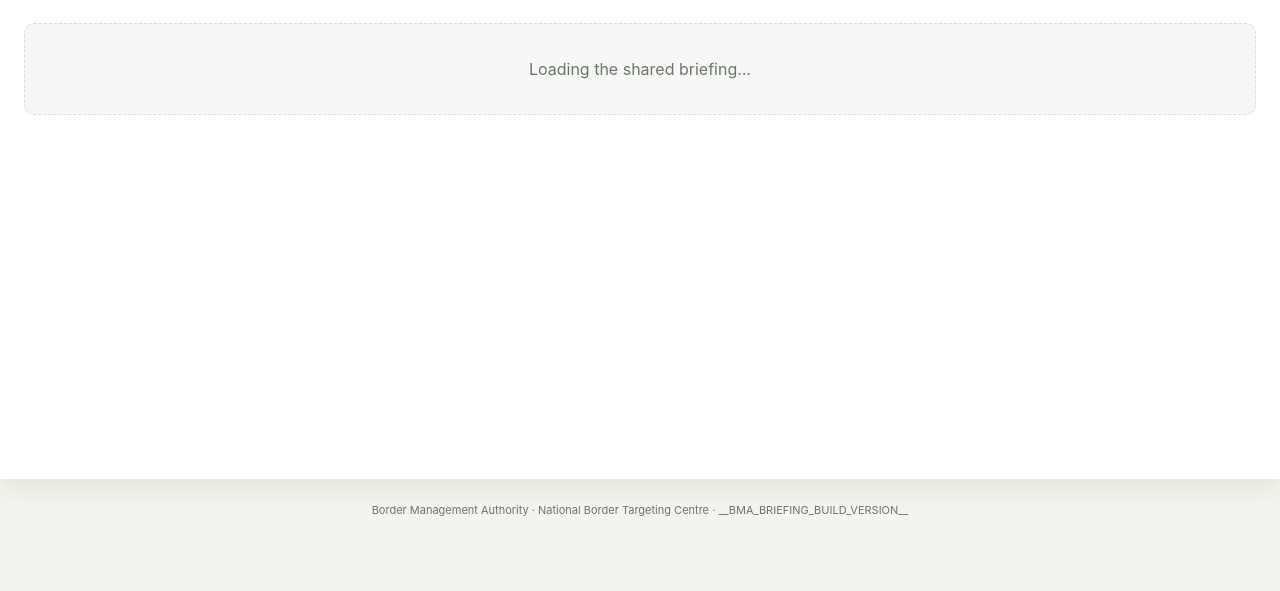
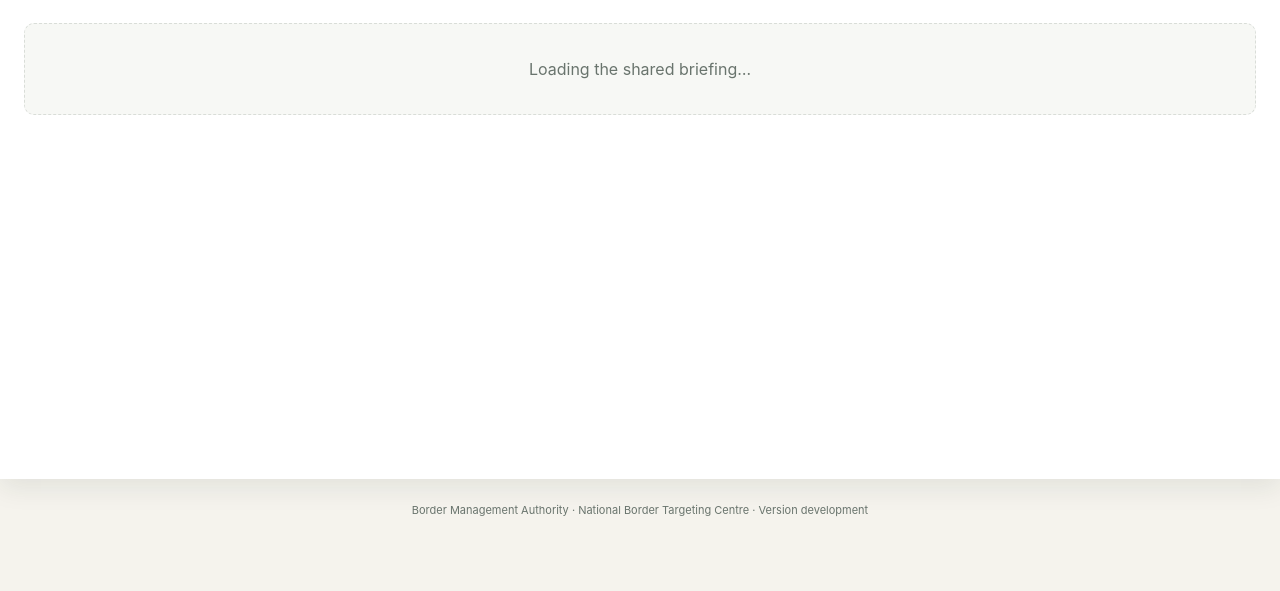
Before and after one commit to Rolbaron001/bma-briefing-app, a FastAPI app: page / in a window 1280 px wide. Shown: the part 209-800 px from the top of the page. Run offline with FastAPI, Linux system fonts and the light colour scheme; the visitor is signed in with stand-in values (Sample User, id 1); data that the repository does not hold is empty; some libraries are stand-ins or nearby versions.

Commit message:
include version number in UI

```diff
--- a/app/main.py
+++ b/app/main.py
@@ -261,6 +261,7 @@ def create_app(settings: Settings | None = None) -> FastAPI:
     def me(request: Request, user: User = Depends(user_dep)):
         return {"id": user.id, "email": user.email, "displayName": user.display_name,
                 "role": user.role, "csrf": request.session["csrf"],
+                "buildVersion": settings.build_version,
                 "aiEnabled": bool(settings.ai_enabled and settings.anthropic_api_key)}
 
     @app.get("/api/brief")
--- a/app/settings.py
+++ b/app/settings.py
@@ -45,6 +45,7 @@ class Settings:
     refresh_timezone: str
     refresh_hour: int
     refresh_minute: int
+    build_version: str = "development"
     max_json_bytes: int = 5 * 1024 * 1024
 
     @property
@@ -85,4 +86,5 @@ def load_settings() -> Settings:
         refresh_timezone=os.environ.get("BMA_BRIEFING_REFRESH_TIMEZONE", "Africa/Johannesburg"),
         refresh_hour=int(os.environ.get("BMA_BRIEFING_REFRESH_HOUR", "6")),
         refresh_minute=int(os.environ.get("BMA_BRIEFING_REFRESH_MINUTE", "0")),
+        build_version=os.environ.get("BMA_BRIEFING_BUILD_VERSION", "development").strip() or "development",
     )
--- a/app/static/app.js
+++ b/app/static/app.js
@@ -55,6 +55,7 @@ async function load() {
     state.brief = brief; state.interests = interests.interests; state.watch = watch;
     state.assessments = assessments.assessments; state.exports = exports.exports;
     await api("/api/brief/viewed", {method:"POST"});
+    document.getElementById("buildVersion").textContent = state.me.buildVersion;
     if (state.me.role === "admin") state.users = (await api("/api/users")).users;
     document.getElementById("identity").innerHTML = `<div>${esc(state.me.displayName || state.me.email)}</div><div class="role">${esc(state.me.role)}</div>`;
     document.getElementById("refreshBtn").hidden = !canWrite();
--- a/app/templates/index.html
+++ b/app/templates/index.html
@@ -25,7 +25,7 @@
   <div id="status" class="status" aria-live="polite"></div>
   <nav id="tabs" class="tabs" aria-label="Brief sections"></nav>
   <main id="view" class="content"><div class="empty">Loading the shared briefing…</div></main>
-  <footer>Border Management Authority · National Border Targeting Centre · <span id="buildVersion">__BMA_BRIEFING_BUILD_VERSION__</span></footer>
+  <footer>Border Management Authority · National Border Targeting Centre · Version <span id="buildVersion">development</span></footer>
   <dialog id="documentDialog">
     <div class="dialog-head"><strong id="dialogTitle">Assessment</strong><button id="dialogClose" class="quiet" type="button">Close</button></div>
     <div id="dialogBody" class="document-body"></div>
```
Also changed, not shown: tests/test_auth.py (+1 -0 lines), .github/workflows/container.yml, README.md, 1 other file.
